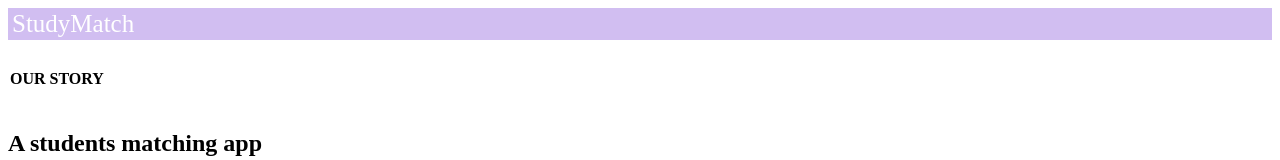
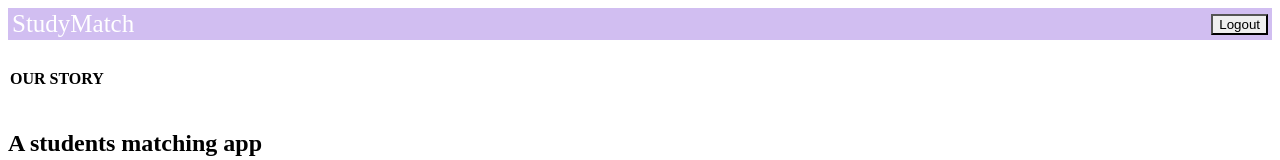
Before and after one commit to mus1afq/study-match-frontend, a Next.js app: page /Main in a window 1280 px wide. Shown: the top 160 px of the page. Built offline with nearby package versions, Linux system fonts and the light colour scheme.

Commit message:
feat: added logout button to navbar

```diff
--- a/components/Navbar2.js
+++ b/components/Navbar2.js
@@ -1,4 +1,4 @@
-import { Box, Flex, Text } from "@chakra-ui/react";
+import { Box, Flex, Text, Link, Button } from "@chakra-ui/react";
 
 export default function Navbar2() {
   return (
@@ -7,6 +7,13 @@ export default function Navbar2() {
         <Text as="abbr" fontSize="25px" color="white">
           StudyMatch
         </Text>
+        <Box>
+          <Link href="/Logout">
+            <Button colorScheme="pink" size="sm" ml={4}>
+              Logout
+            </Button>
+          </Link>
+        </Box>
       </Flex>
     </Box>
   );
```
